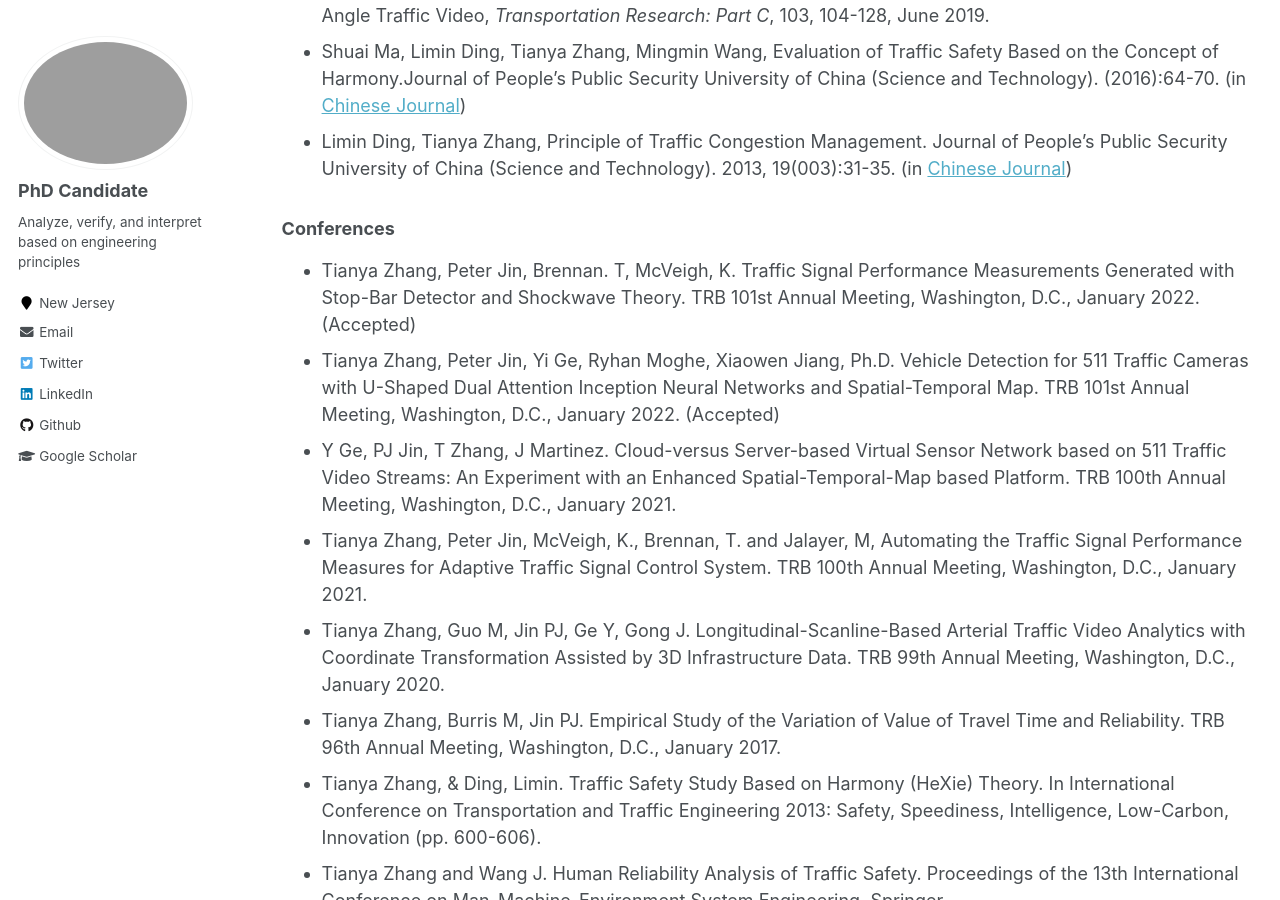
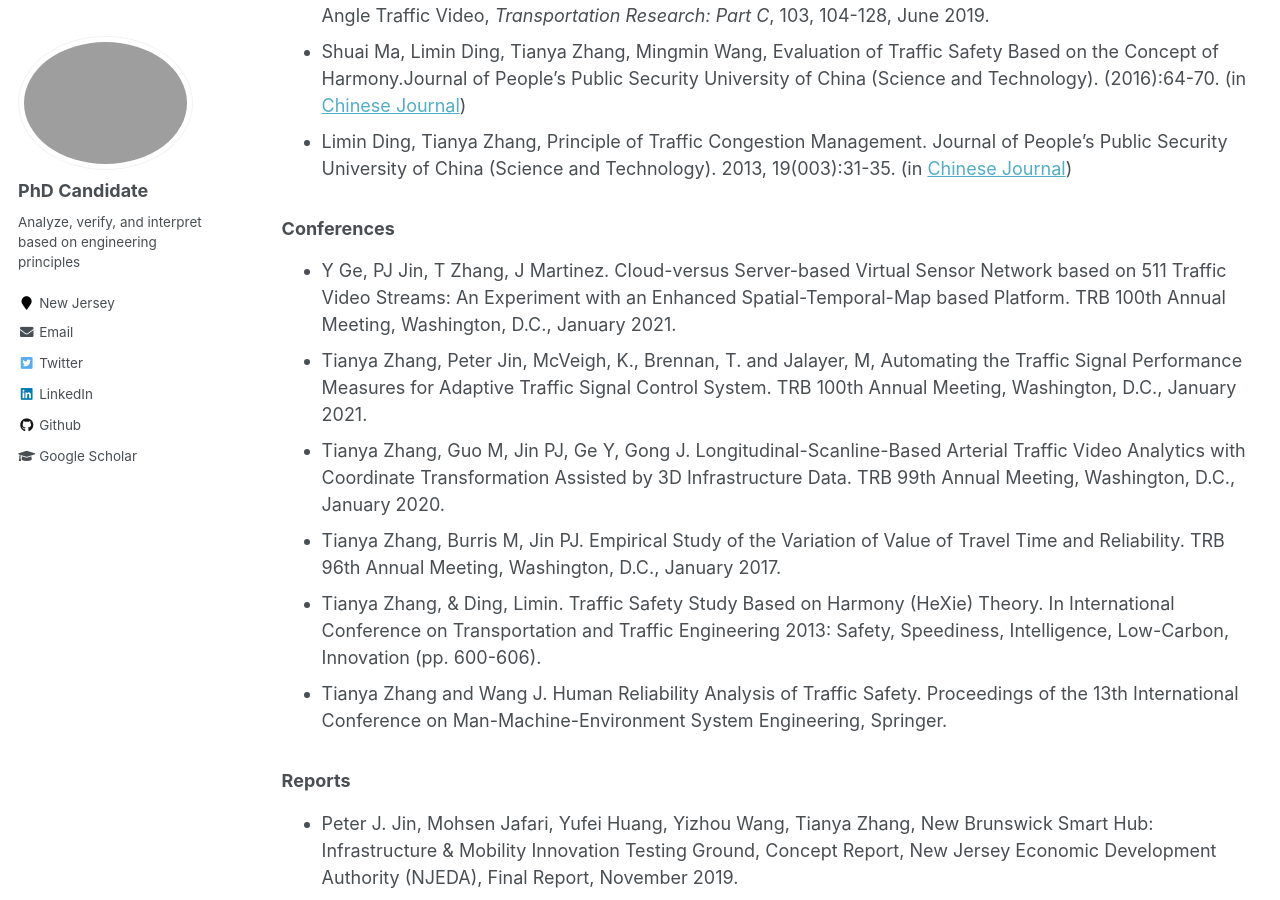
Before and after one commit to TeRyZh/Website, a Jekyll site: the page built from _pages/publications.md, in a window 1280 px wide and 900 px high, scrolled down 697 px. Built offline with Jekyll 4.4.1, drawn with Linux system fonts in a browser that asks for light colours.

Commit message:
Update publications.md

```diff
--- a/_pages/publications.md
+++ b/_pages/publications.md
@@ -27,8 +27,6 @@ author_profile: true
 
 
 ### Conferences
-* Tianya Zhang, Peter Jin, Brennan. T, McVeigh, K. Traffic Signal Performance Measurements Generated with Stop-Bar Detector and Shockwave Theory. TRB 101st Annual Meeting, Washington, D.C., January 2022. (Accepted)
-* Tianya Zhang, Peter Jin, Yi Ge, Ryhan Moghe, Xiaowen Jiang, Ph.D. Vehicle Detection for 511 Traffic Cameras with U-Shaped Dual Attention Inception Neural Networks and Spatial-Temporal Map. TRB 101st Annual Meeting, Washington, D.C., January 2022.  (Accepted)
 * Y Ge, PJ Jin, T Zhang, J Martinez. Cloud-versus Server-based Virtual Sensor Network based on 511 Traffic Video Streams: An Experiment with an Enhanced Spatial-Temporal-Map based Platform. TRB 100th Annual Meeting, Washington, D.C., January 2021.
 * Tianya Zhang, Peter Jin, McVeigh, K., Brennan, T. and Jalayer, M, Automating the Traffic Signal Performance Measures for Adaptive Traffic Signal Control System. TRB 100th Annual Meeting, Washington, D.C., January 2021.
 * Tianya Zhang, Guo M, Jin PJ, Ge Y, Gong J. Longitudinal-Scanline-Based Arterial Traffic Video Analytics with Coordinate Transformation Assisted by 3D Infrastructure Data. TRB 99th Annual Meeting, Washington, D.C., January 2020.
```
